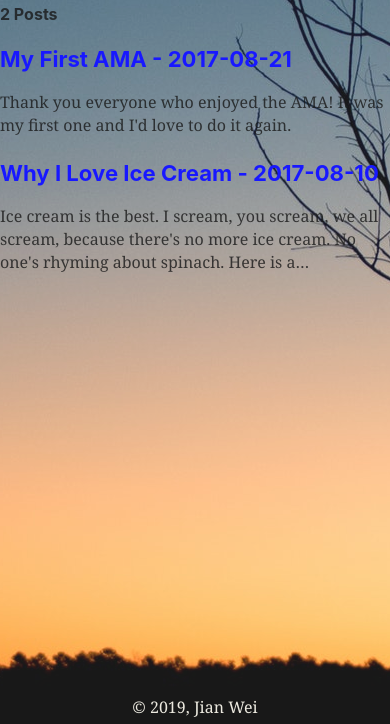
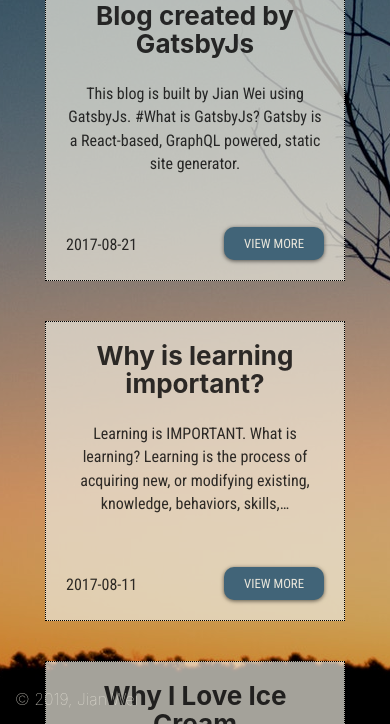
Before and after one commit to jianweilee128/gatsby-blog, a Gatsby site: page /blog in a window 390 px wide. Shown: the part 120-844 px from the top of the page. Built offline with nearby package versions, Linux system fonts and the light colour scheme; Gatsby itself is replaced by a stand-in of ours.

Commit message:
made changes to blog,blog posts page and made website responsive to mobile and tablet devices,added and edited markdown files

```diff
--- a/gatsby-config.js
+++ b/gatsby-config.js
@@ -2,6 +2,7 @@ module.exports = {
   siteMetadata: {
     title: ``,
     description: `Blog made by Jian Wei using GatsbyJS`,
+    author: `Lee Jian Wei`,
   },
   plugins: [
     `gatsby-plugin-react-helmet`,
--- a/src/components/header.js
+++ b/src/components/header.js
@@ -7,9 +7,10 @@ const HeaderContainer = styled.div`
   background: none;
 `
 
-const HeaderLinksContainer = styled.div`
+const HeaderLinksContainer = styled.h4`
   display: flex;
   justify-content: center;
+  font-weight: lighter;
 `
 
 const HeaderLink = styled(props => <Link {...props} />)`
--- a/src/components/layout.js
+++ b/src/components/layout.js
@@ -15,23 +15,30 @@ import Header from "./header"
 import "./layout.css"
 
 const MainContainer = styled.div`
+  @import url("https://fonts.googleapis.com/css?family=Roboto+Condensed&display=swap");
+  font-family: "Roboto Condensed", sans-serif;
   margin: 0;
   padding: 0;
   background: url(${image}) center;
-  height: 100vh;
-  opacity: 0.9;
+  max-height: 100vh;
   overflow: hidden;
 `
 
-const Footer = styled.div`
+const OverlayBackground = styled.div`
+  background: rgba(0, 0, 0, 0.2);
+  height: 100vh;
+  overflow: auto;
+`
+
+const Footer = styled.h4`
   color: #eae7dc;
   text-align: center;
+  font-weight: lighter;
   background: none;
   position: absolute;
+  margin: 15px;
   left: 0;
-  right: 0;
   bottom: 0;
-  padding: 5px;
 `
 
 const MainContent = styled.div`
@@ -52,9 +59,11 @@ const Layout = ({ children }) => {
   return (
     <>
       <MainContainer>
-        <Header siteTitle={data.site.siteMetadata.title} />
-        <MainContent>{children}</MainContent>
-        <Footer>© {new Date().getFullYear()}, Jian Wei</Footer>
+        <OverlayBackground>
+          <Header siteTitle={data.site.siteMetadata.title} />
+          <MainContent>{children}</MainContent>
+          <Footer>© {new Date().getFullYear()}, Jian Wei</Footer>
+        </OverlayBackground>
       </MainContainer>
     </>
   )
--- /dev/null
+++ b/src/markdown-pages/gatsbyjsblog.md
@@ -0,0 +1,11 @@
+---
+title: 'Blog created by GatsbyJs'
+date: '2017-08-21'
+description: 'Blog created by GatsbyJs'
+---
+
+This blog is built by Jian Wei using GatsbyJs.
+
+#What is GatsbyJs?
+
+Gatsby is a React-based, GraphQL powered, static site generator.
--- a/src/markdown-pages/ice-cream.md
+++ b/src/markdown-pages/ice-cream.md
@@ -3,11 +3,8 @@ title: "Why I Love Ice Cream"
 date: "2017-08-10"
 ---
 
-### Ice cream is the best.
+### Ice cream is dope.
 
-I scream, you scream, we all scream, because there's no more ice cream. No one's rhyming about spinach.
-
-Here is a description of this heavenly nectar from wikipedia on [ice cream](https://en.wikipedia.org/wiki/Ice_cream):
 
 > Ice cream (derived from earlier iced cream or cream ice)is
 > a sweetened frozen food typically eaten as a snack or
@@ -21,3 +18,5 @@ Here is a description of this heavenly nectar from wikipedia on [ice cream](http
 > The result is a smooth, semi-solid foam that is solid at
 > very low temperatures (below 2 °C or 35 °F). It becomes
 > more malleable as its temperature increases.
+
+![Ice cream](https://cdn.pixabay.com/photo/2016/03/23/15/00/ice-cream-cone-1274894_960_720.jpg):
--- /dev/null
+++ b/src/markdown-pages/learning.md
@@ -0,0 +1,15 @@
+---
+title: "Why is learning important?"
+date: "2017-08-11"
+---
+
+### Learning is IMPORTANT.
+
+### What is learning?
+Learning is the process of acquiring new, or modifying existing, knowledge, behaviors, skills, values, or preferences
+
+### Why is learning important then?
+
+It helps us to grow as a person and keeps our mind constantly active.
+It also enables to acquire new skills and knowledge that will benefit us as a whole and allow us to stay connected with the
+present and future.
--- a/src/markdown-pages/my-first-ama.md
+++ /dev/null
@@ -1,9 +0,0 @@
----
-title: 'My First AMA'
-date: '2017-08-21'
-description: 'My first AMA :)'
----
-
-Thank you everyone who enjoyed the AMA! It was my first one and I'd love to do it again.
-
-<iframe width="560" height="315" src="https://www.youtube.com/embed/DXJO3AraeMQ" frameborder="0" allow="accelerometer; autoplay; encrypted-media; gyroscope; picture-in-picture" allowfullscreen></iframe>
--- a/src/pages/blog.js
+++ b/src/pages/blog.js
@@ -5,13 +5,67 @@ import styled from "styled-components"
 import Layout from "../components/layout"
 import SEO from "../components/seo"
 
-const BlogLink = styled(Link)`
+const BlogTitle = styled.h2`
   text-decoration: none;
+  text-align: center;
 `
 
-const BlogTitle = styled.h3`
-  margin-bottom: 20px;
-  color: blue;
+const BlogDate = styled.p`
+  position: absolute;
+  text-align: left;
+  bottom: 0;
+`
+
+const Button = styled(Link)`
+  position: absolute;
+
+  margin: 20px;
+  right: 0;
+  bottom: 0;
+  padding: 5px 20px;
+
+  overflow: hidden;
+  border-width: 0;
+  outline: none;
+  border-radius: 10px;
+  box-shadow: 0 1px 4px rgba(0, 0, 0, 0.6);
+
+  background: #416478;
+  color: #eae7dc;
+  font-size: 0.8rem;
+  text-decoration: none;
+
+  &:hover {
+    background: black;
+    opacity: 0.9;
+  }
+`
+
+const CardContainer = styled.div`
+  display: flex;
+  flex-direction: column;
+  align-items: center;
+  height: 100%;
+`
+
+const CardView = styled.div`
+  box-sizing: border-box;
+  border: black dotted 1px;
+  background: rgba(234, 231, 220, 0.7);
+  width: 800px;
+  height: 300px;
+  margin: 20px 0;
+  padding: 20px;
+  position: relative;
+
+  @media (max-width: 768px) {
+    width: 600px;
+  }
+
+  @media (max-width: 420px) {
+    width: 300px;
+    text-align: center;
+  }
 `
 
 export default ({ data }) => {
@@ -19,20 +73,17 @@ export default ({ data }) => {
   return (
     <Layout>
       <SEO title="Blog" />
-      <div>
-        <h1>Jian Wei's Thoughts</h1>
-        <h4>{data.allMarkdownRemark.totalCount} Posts</h4>
+      <CardContainer>
         {data.allMarkdownRemark.edges.map(({ node }) => (
-          <div key={node.id}>
-            <BlogLink to={node.fields.slug}>
-              <BlogTitle>
-                {node.frontmatter.title} - {node.frontmatter.date}
-              </BlogTitle>
-            </BlogLink>
+          <CardView key={node.id}>
+            <BlogTitle>{node.frontmatter.title}</BlogTitle>
+
             <p>{node.excerpt}</p>
-          </div>
+            <BlogDate>{node.frontmatter.date}</BlogDate>
+            <Button to={node.fields.slug}>VIEW MORE</Button>
+          </CardView>
         ))}
-      </div>
+      </CardContainer>
     </Layout>
   )
 }
```
Also changed, not shown: src/pages/about.js (+14 -5 lines), src/pages/index.js (+12 -6 lines), src/templates/blog-post.js (+15 -3 lines).
